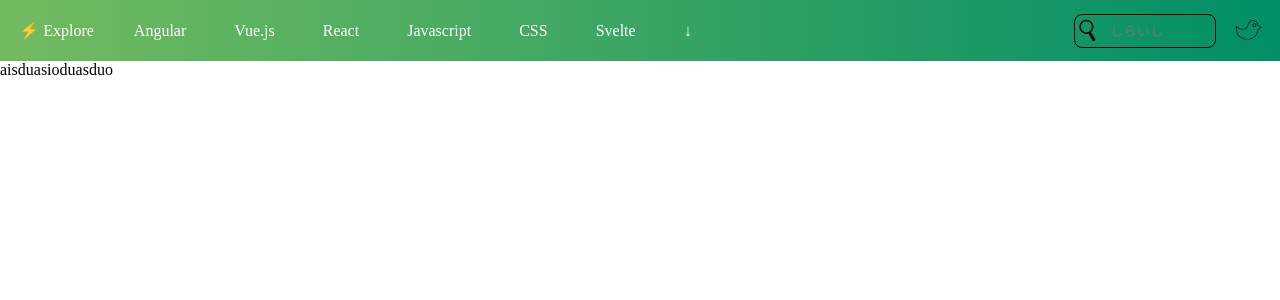
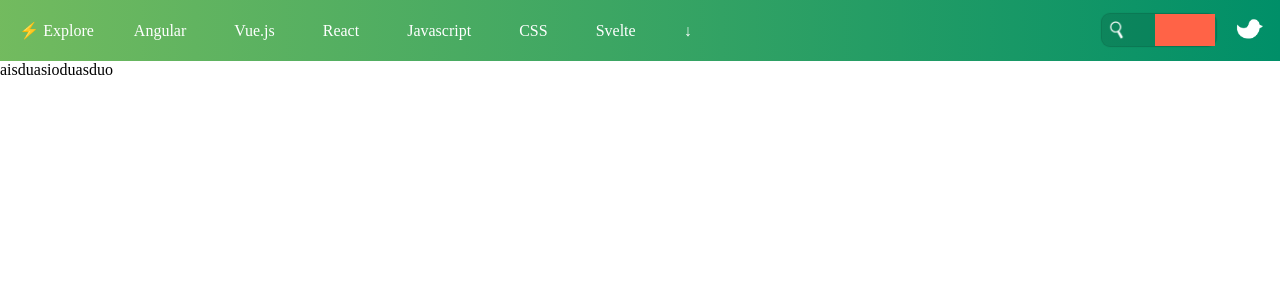
Before and after one commit to AugustoYuudi/Alligator-Copy, a Vue app: page / in a window 1280 px wide. Shown: the top 300 px of the page. Built offline with nearby package versions, Linux system fonts and the light colour scheme.

Commit message:
Ajustes no input

```diff
--- a/src/components/Navbar.vue
+++ b/src/components/Navbar.vue
@@ -22,7 +22,7 @@
 
 
             <div class="navbar__search__container">
-                <input type="search" class="navbar__search__input" placeholder="しらいし">
+                <input type="search" class="navbar__search__input">
 
                 <div class="expander__dot__container" v-on:click="showPages">
                     <span class="expander__dot"></span>
@@ -77,24 +77,31 @@
                 margin-right 3rem
                 margin-top 0.9rem
                 background url(../assets/img/search.png)
-                background-size 1.7rem
+                background-size 1.3rem
                 background-repeat no-repeat
-                background-position -1% 0
-                border 1px black solid
+                background-position 3% 75%
+                background-color rgba(0,0,0,0.1)
                 border-radius 8px
-                width 90px
+                box-shadow 0 0 1px 1px rgba(0,0,0,0.2)
+                padding-left 10px
 
                 .navbar__search__input
                     background transparent
                     border none
                     outline none
-                    margin-left 25%
-                    width 75%
+                    width 68px
                     height 28px
+                    position relative
+                    left 1.2rem
+                    transition width .20s ease
+
+                    &:focus
+                        width 90px
 
                 .expander__dot__container
                     display inline-block
-                    margin-left 1rem
+                    position relative
+                    left 2rem
                     .expander__dot
                         background-color white
                         display inline-block
@@ -130,20 +137,29 @@
                     margin-left 0.2rem
                 .navbar__search__container
                     margin-right 4rem
-                    width 140px
                     height 32px
                     vertical-align top
-                    background-position -1% 80%
+                    background-position 5% 60%
+                    padding 0
 
                     .navbar__search__input
+                        background-color tomato
                         vertical-align top
                         height 32px
+                        width 60px
+                        position relative
+                        left 3.3rem
+
+                        &:focus
+                            width 140px
 
                     .expander__dot__container
                         display none
 
                     .navbar__twitter
                         display inline-block
+                        position relative
+                        left 3.4rem
                         vertical-align top
                         width 35px
                         height 35px
@@ -207,7 +223,6 @@
                             opacity 1
                             position absolute
                             width 510px
-                            height 250px
                             background-color #008f68
                             transition opacity .15s ease-out
                             border-top 3px #FAE042 solid
@@ -215,10 +230,6 @@
                             transform translateX(-40%)
                             border-bottom-right-radius: 8px;
                             border-bottom-left-radius: 8px
-                            // display flex
-                            // flex-direction row
-                            // flex-wrap wrap
-                            // justify-content space-between
                             overflow hidden
 
                             li
@@ -265,7 +276,7 @@ export default {
     methods: {
         showPages: function() {
             this.pagesListIsActive = !this.pagesListIsActive
-        }
+        },
     }
 }
 </script>
```
Also changed, not shown: src/assets/img/search.png, src/assets/img/twitter.png.
